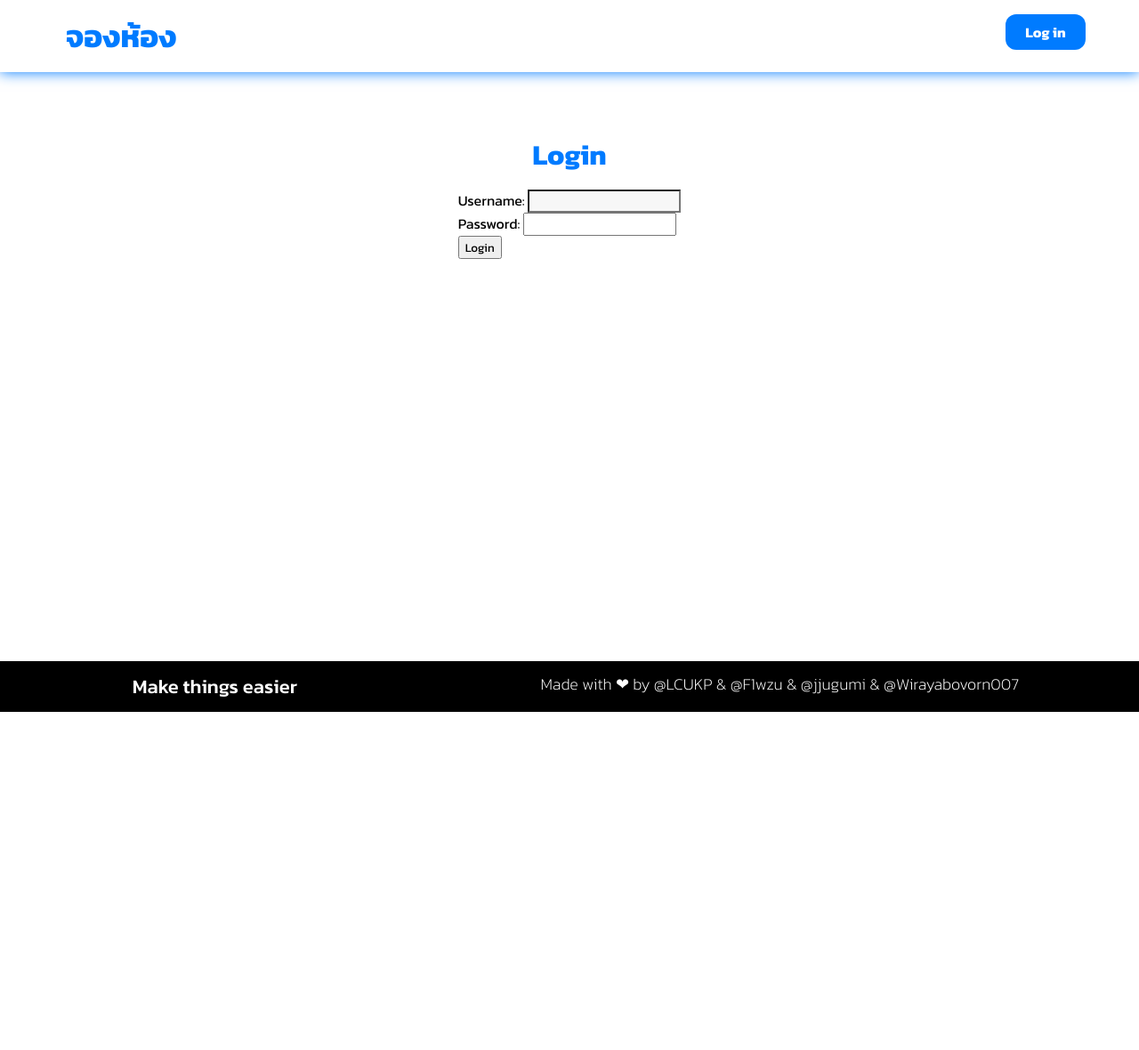
After one commit to LCUKP/Project-PSCP-2024, a Django app: page /users/login/ in a window 1280 px wide. The commit adds this page. Shown: the whole page at 89% size. Run offline with Django 5.2, Linux system fonts and the light colour scheme.

Commit message:
create login system

```diff
--- a/oursite/app_user/static/css/nav.css
+++ b/oursite/app_user/static/css/nav.css
@@ -40,6 +40,20 @@ a{
     font-size: 16px;
     transition: 0.1s;
 }
+.logout {
+    margin-bottom: 10px;
+    font-weight: bold;
+    background-color: #ff0000;
+    color: white;
+    border: none;
+    border-radius: 12px;
+    cursor: pointer;
+    height: 40px;
+    padding: 0;
+    width: 90px;
+    font-size: 16px;
+    transition: 0.1s;
+}
 .nav img{
     height: 45px;
     margin-left: 10px;
@@ -58,6 +72,12 @@ a{
     background-color: transparent;
     border-color: #007bff;
     color: #007bff;
+}
+.logout:hover{
+    border: solid;
+    background-color: transparent;
+    border-color: #ff0000;
+    color: #ff0000;
 }
 .brand:hover{
   color: #1586ff;
--- a/oursite/app_user/templates/base.html
+++ b/oursite/app_user/templates/base.html
@@ -1,3 +1,4 @@
+{% load static %}
 <!DOCTYPE html>
 <html lang="en">
 <head>
@@ -7,11 +8,11 @@
     {% endblock %}
     {% block link %}
     {% endblock %}
-    <link rel="stylesheet" href="../static/css/form.css">
-    <link rel="stylesheet" href="../static/css/nav.css">
-    <link rel="stylesheet" href="../static/css/footer.css">
-    <link rel="stylesheet" href="../static/css/style.css">
-    <link rel="stylesheet" href="../static/css/font.css">
+    <link rel="stylesheet" href="{% static 'css/form.css' %}">
+    <link rel="stylesheet" href="{% static 'css/nav.css' %}">
+    <link rel="stylesheet" href="{% static 'css/footer.css' %}">
+    <link rel="stylesheet" href="{% static 'css/style.css' %}">
+    <link rel="stylesheet" href="{% static 'css/font.css' %}">
     <link rel="preconnect" href="https://fonts.googleapis.com">
     <link rel="preconnect" href="https://fonts.gstatic.com" crossorigin>
     <link href="https://fonts.googleapis.com/css2?family=Kanit:ital,wght@0,100;0,200;0,300;0,400;0,500;0,600;0,700;0,800;0,900;1,100;1,200;1,300;1,400;1,500;1,600;1,700;1,800;1,900&display=swap" rel="stylesheet">
@@ -21,12 +22,20 @@
 <nav class="kanit-regular">
   <div class="nav">
       <a class="brand" href="/"><h3>จองห้อง</h3></a>
-      <div class="menu">
-          <a href="#popup"><button class="login">Log in</button></a>
-          <a href="#" id="menu-icon">
-              <img id="menu-img" src="../static/icon/menu.png" alt="Menu">
-          </a>
-      </div>
+    <div class="menu">
+    {% if user.is_authenticated %}
+        <p> {{ user.username }}</p>
+        <form action="{% url 'logout' %}" method="post">
+            {% csrf_token %}
+            <button type="submit" class="logout" onclick="return confirm('ต้องการออกจากระบบใช่หรือไม่')">Log out</button>
+        </form>
+        <a href="#" id="menu-icon">
+            <img id="menu-img" src="{% static '/icon/menu.png' %}" alt="Menu">
+        </a>
+    {% else %}
+            <a href="users/login/"><button class="login">Log in</button></a>
+    {% endif %}
+    </div>
   </div>
 </nav> <!--Navbar last line-->
 
@@ -40,7 +49,7 @@
 </div>
 
 <!--Login form-->
-<div class="overlay" id="popup">
+{% comment %} <div class="overlay" id="popup">
   <div class="popup-login">
       <h1 style="text-align: center; margin-top: 30px; color: #007bff;">จองห้อง</h1>
       <form method="POST" action="login">
@@ -53,7 +62,8 @@
       <img src="../static/icon/google.png" alt="Login with Google"/>
       <a class="close" href="#">&times;</a>
   </div>
-</div> <!--Login form last line-->
+</div>  {% endcomment %}
+<!--Login form last line-->
 
 
 
@@ -70,6 +80,6 @@
         </span>
         </ul>
     </footer>
-    <script src="../static/Js/nav.js"></script>
+    <script src="{% static 'Js/nav.js' %}"></script>
 </body>
 </html>
--- /dev/null
+++ b/oursite/app_user/templates/registration/login.html
@@ -0,0 +1,12 @@
+{% extends "base.html" %}
+
+{% block content %}
+    <div class="container">
+        <h1>Login</h1>
+        <form method="post" action="{% url 'login' %}">
+            {% csrf_token %}
+            {{ form.as_p }}
+            <button type="submit">Login</button>
+        </form>
+    </div>
+{% endblock %}
--- a/oursite/app_user/urls.py
+++ b/oursite/app_user/urls.py
@@ -1,15 +1,15 @@
-from django.urls import path
+from django.urls import path,include
 from app_user import views
 
 urlpatterns = [
     path('',views.index),
+    path('users/', include("django.contrib.auth.urls")),
     path('profile',views.profile),
     path('booking',views.booking),
     path('contact',views.contact),
     path('report',views.report),
     path('register', views.register),
     path('calendar',views.calendar),
-    path('login',views.login),
     path('time',views.time),
     path('test_register', views.test_register),
     path('test', views.test),
--- a/oursite/app_user/views.py
+++ b/oursite/app_user/views.py
@@ -22,8 +22,6 @@ def report(request) :
     return render(request,"report.html")
 
 def register(request) :
-    all_faculty = faculty.objects.all()
-    all_major = major.objects.all()
     if request.method == "POST":
         username = request.POST["username"]
         studentid = request.POST["code"]
@@ -45,6 +43,8 @@ def register(request) :
         )
         User.save()
         return redirect('/#popup')
+    all_faculty = faculty.objects.all()
+    all_major = major.objects.all()
     return render(request,"forms/register.html",{"all_faculty":all_faculty,"all_major":all_major})
 
 def calendar(request) :
```
Also changed, not shown: oursite/oursite/settings.py (+6 -1 lines), oursite/db.sqlite3.
